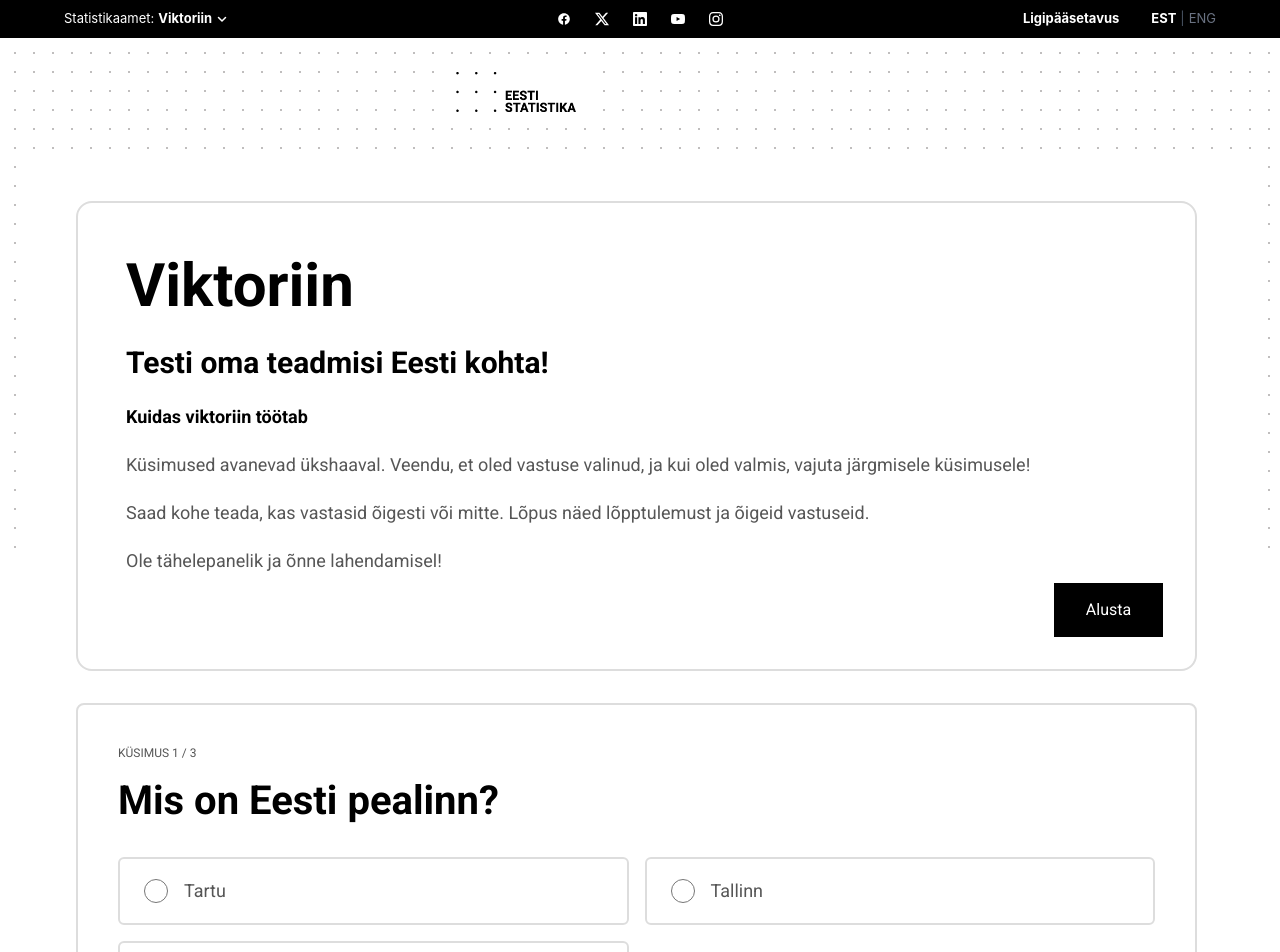
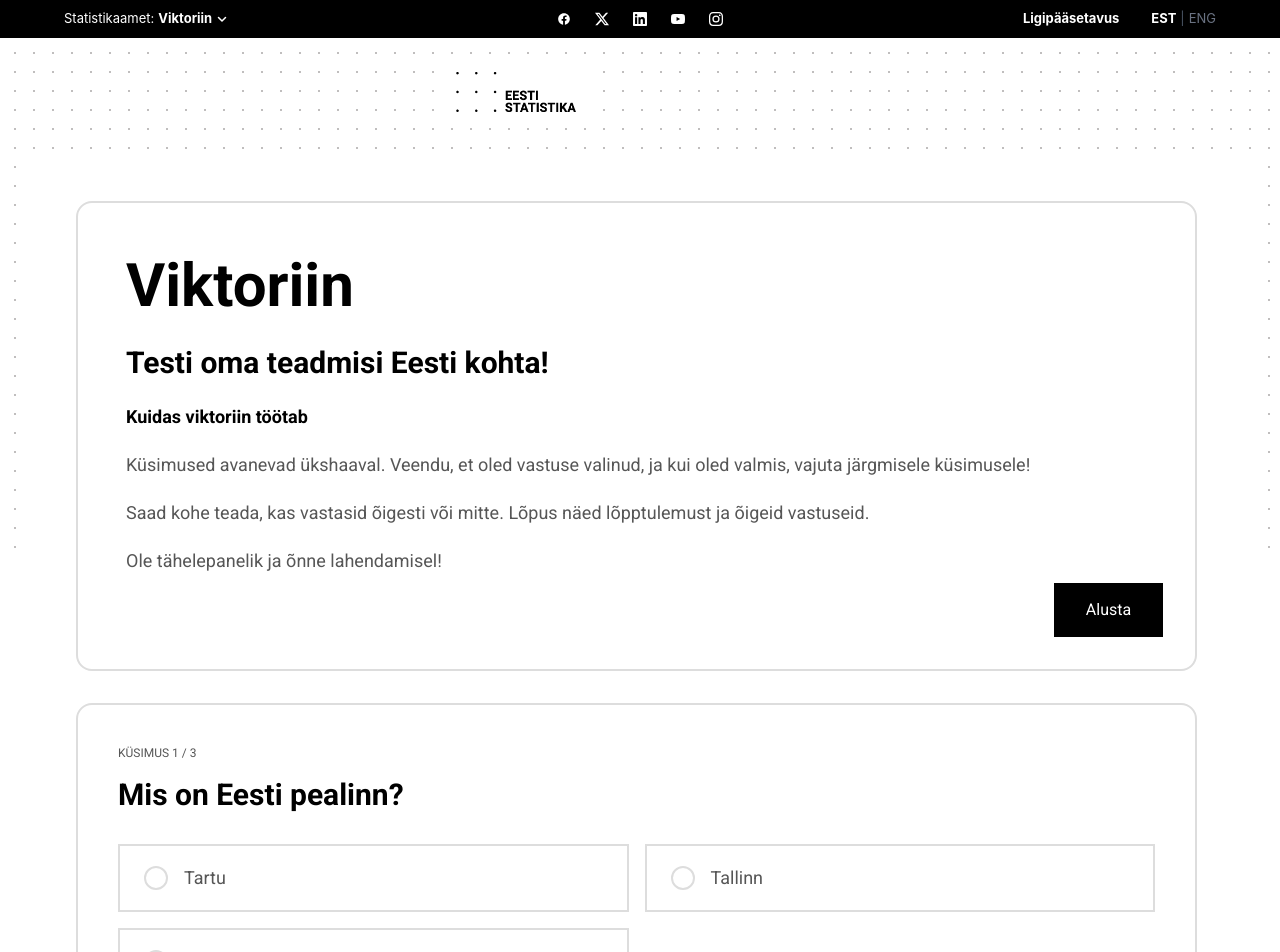
Before and after one commit to romanvorotilov77/statistikaamet-kodutoo2026, a React (Vite) app: page / in a window 1280 px wide. Shown: the top 952 px of the page. Built offline with nearby package versions, Linux system fonts and the light colour scheme.

Commit message:
feat(quiz): add reusable QuestionElement

```diff
--- a/src/components/QuestionElement.tsx
+++ b/src/components/QuestionElement.tsx
@@ -8,24 +8,34 @@ type QuestionElementProps = {
 
 export function QuestionElement({ question, questionIndex, totalQuestions }: QuestionElementProps) {
   return (
-    <article className="bg-white border-2 border-stat-light-grey rounded-lg p-8 md:p-10">
+    <article className="bg-white border-2 border-stat-light-grey rounded-2xl p-8 md:p-10">
       <p className="label-medium text-stat-grey mb-4 block">
         Küsimus {questionIndex + 1} / {totalQuestions}
       </p>
-      <h2 className="headline-large mb-8">{question.question}</h2>
+      <h2 className="heading-small mb-8">{question.question}</h2>
 
       <div className="grid grid-cols-1 md:grid-cols-2 gap-4">
         {question.options.map((option) => (
           <label
             key={option}
-            className="relative w-full bg-white border-2 border-stat-light-grey hover:border-stat-grey px-6 py-5 flex items-center gap-4 cursor-pointer transition-all rounded-md"
+            className="relative w-full bg-white border-2 border-stat-light-grey hover:border-stat-grey px-6 py-5 flex items-center gap-4 cursor-pointer transition-all rounded-none"
           >
             <input
               type="radio"
               name={`question-${question.id}`}
               value={option}
-              className="w-6 h-6 accent-stat-success shrink-0 cursor-pointer"
+              className="peer sr-only"
             />
+            <span className="relative w-6 h-6 border-2 border-stat-light-grey rounded-full shrink-0 overflow-hidden transition-colors peer-checked:border-transparent peer-checked:[&>.checked-shape]:scale-100 peer-checked:[&>.checked-icon]:opacity-100">
+              <span className="checked-shape absolute inset-0 rounded-full bg-stat-success scale-0 transition-transform" />
+              <svg
+                viewBox="0 0 24 24"
+                aria-hidden="true"
+                className="checked-icon absolute left-[18%] right-[18%] top-[22%] bottom-[22%] w-auto h-auto opacity-0 transition-opacity"
+              >
+                <path d="M20.285 6.709a1 1 0 010 1.414l-9.193 9.193a1 1 0 01-1.414 0L3.715 11.35a1 1 0 111.414-1.414l5.256 5.256 8.486-8.483a1 1 0 011.414 0z" fill="#FFFFFF" />
+              </svg>
+            </span>
             <span className="body-medium text-stat-grey">{option}</span>
           </label>
         ))}
```
